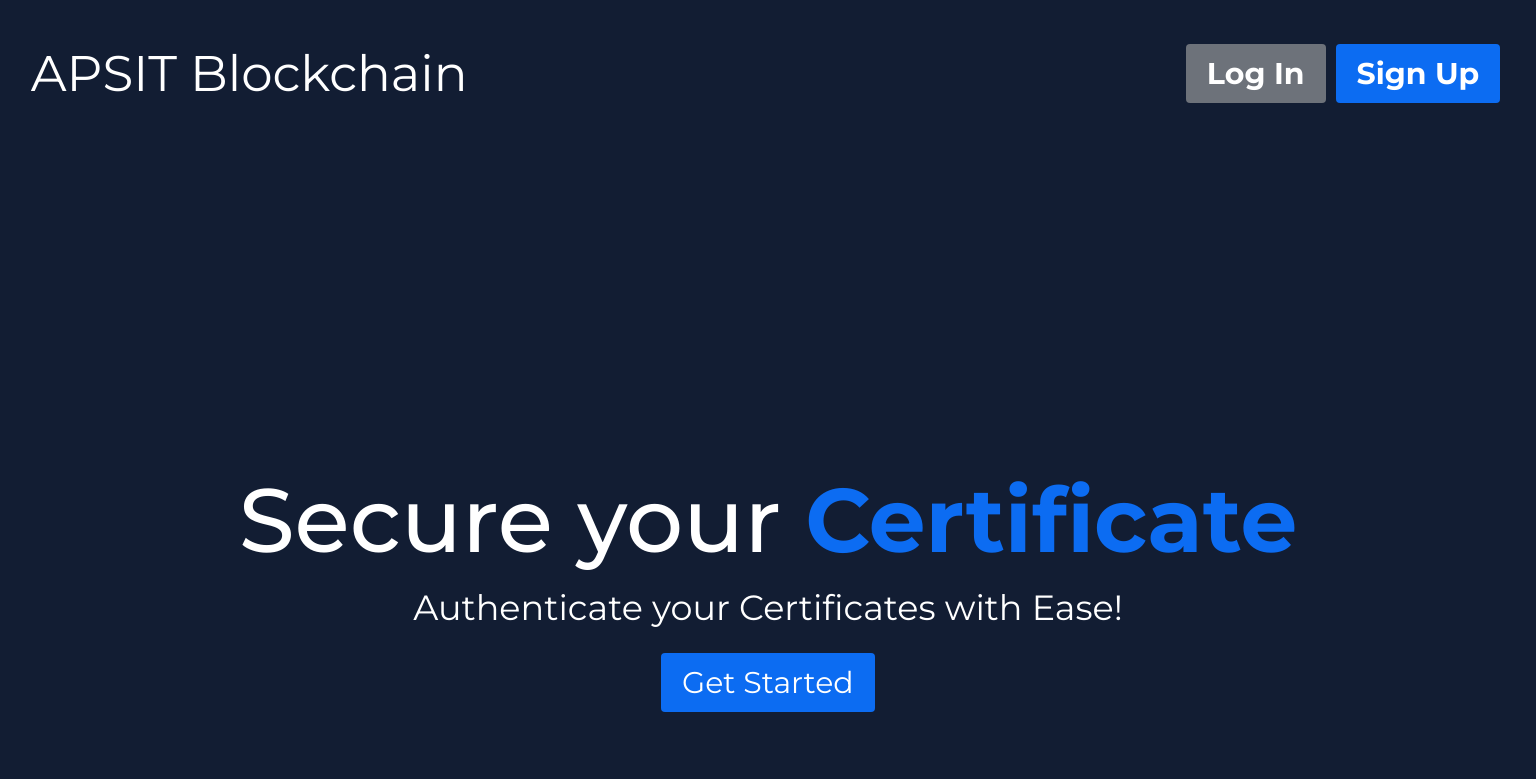
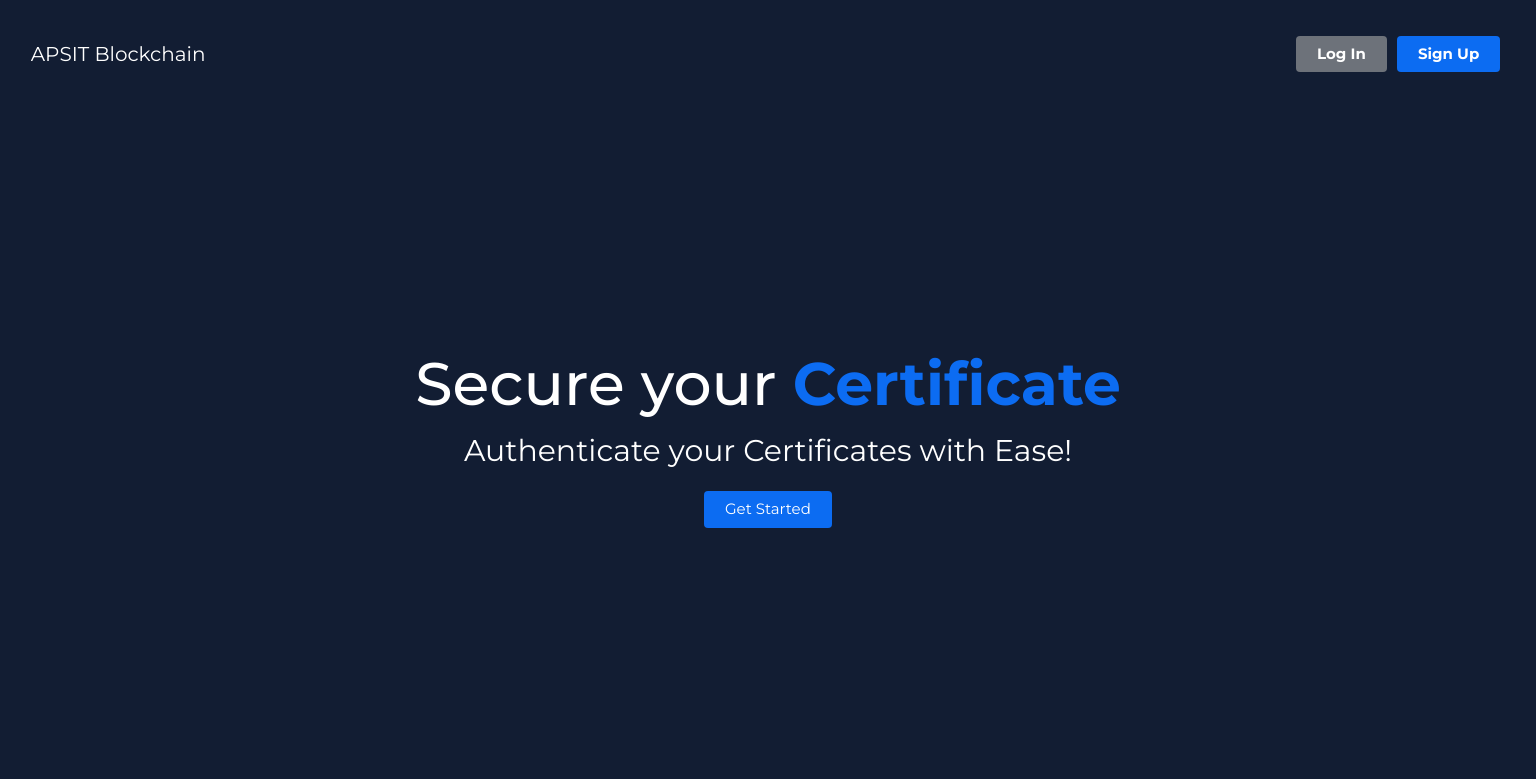
Before and after one commit to prasad9797/BlockCerts-Educhain, a React (Create React App) app: page / in a window 1536 px wide. Shown: the top 779 px of the page. Built offline with nearby package versions, Linux system fonts and the light colour scheme.

Commit message:
Minor Changes

```diff
--- a/src/CSS/home.css
+++ b/src/CSS/home.css
@@ -16,6 +16,7 @@
     justify-content: center;
     align-items: center;
     padding-top: 15rem;
+    overflow: hidden;
 }
 
 .sub-title {
@@ -89,7 +90,7 @@
 @media only screen and (min-width: 1000px) {
     .title {
         font-size: 40px;
-        padding-top: 10rem;
+        padding-top: 15rem;
     }
     .sub-title {
         font-size: 20px;
@@ -98,16 +99,16 @@
 
 @media only screen and (min-width: 1500px) {
     .title {
-        font-size: 90px;
-        padding-top: 20rem;
+        font-size: 60px;
+        padding-top: 15rem;
     }
     .sub-title {
-        font-size: 35px;
+        font-size: 30px;
     }
     .btn {
-        font-size: 30px !important;
+        font-size: 15px !important;
     }
     .navbar-brand {
-        font-size: 50px !important;
+        font-size: 20px !important;
     }
 }
--- a/src/Component/Admin.js
+++ b/src/Component/Admin.js
@@ -6,7 +6,6 @@ import axios from 'axios';
 import folder from '../images/unnamed.png';
 import { CSVReader } from "react-papaparse";
 import FooterComp from '../Component/footer';
-import Footer from '../Component/footer';
 
 class Admin extends React.Component {
     constructor(props) {
--- a/src/Pages/Main.js
+++ b/src/Pages/Main.js
@@ -1,7 +1,7 @@
 import React from 'react';
 import Home from '../Component/Home';
-import Info from '../Component/Info';
-import Features from '../Component/Features';
+// import Info from '../Component/Info';
+// import Features from '../Component/Features';
 
 
 function Main() {
@@ -11,7 +11,6 @@ function Main() {
             {/* <Info />
             <Features /> */}
         </div>
-
     );
 }
 
--- a/src/Pages/Register.js
+++ b/src/Pages/Register.js
@@ -1,5 +1,5 @@
 import React from 'react';
-import { Form, Button, Row, Col, Navbar, Nav } from 'react-bootstrap';
+import { Form, Button, Row, Col, Navbar } from 'react-bootstrap';
 import '../CSS/login.css';
 import '../CSS/animation.css';
 import FooterComp from '../Component/footer';
```
